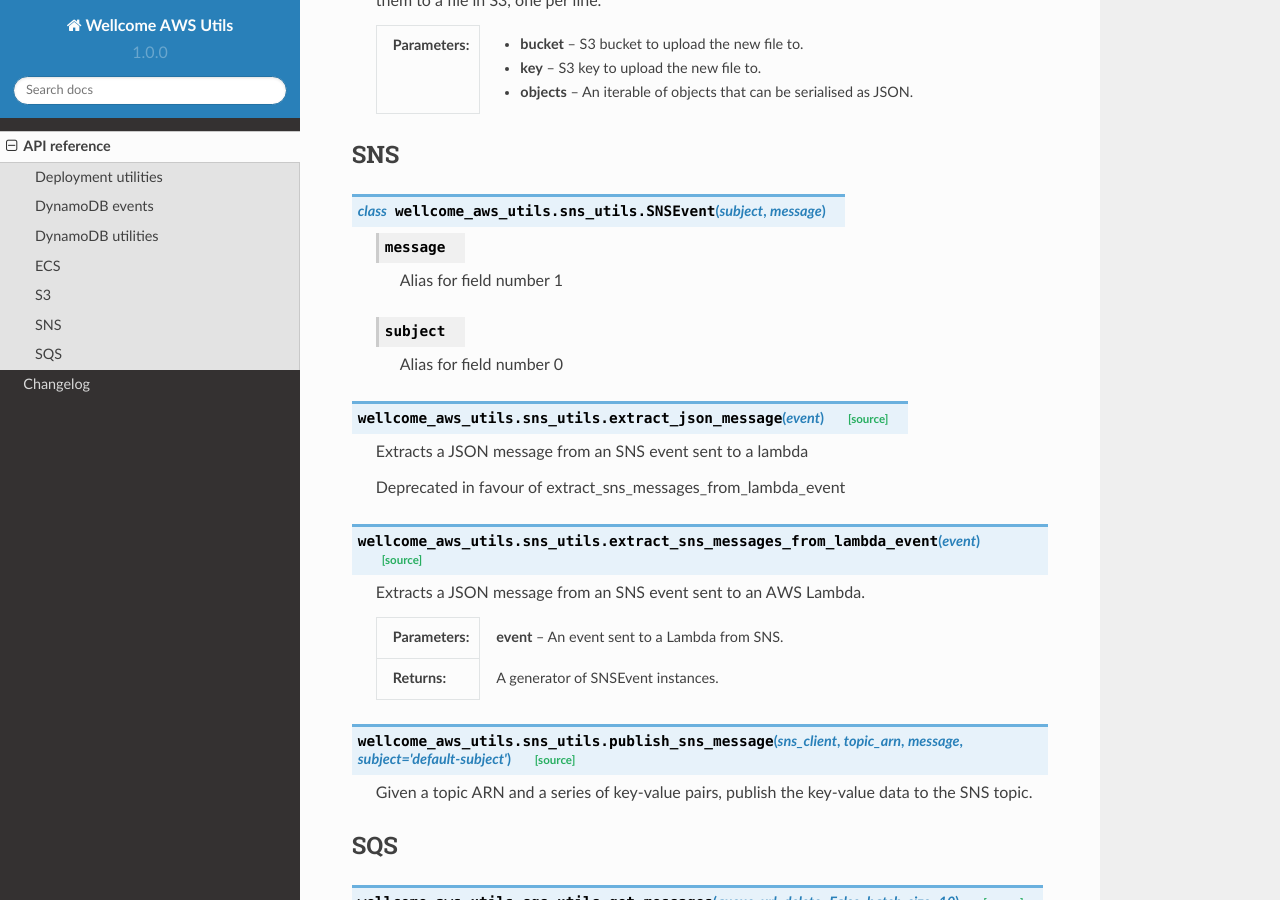
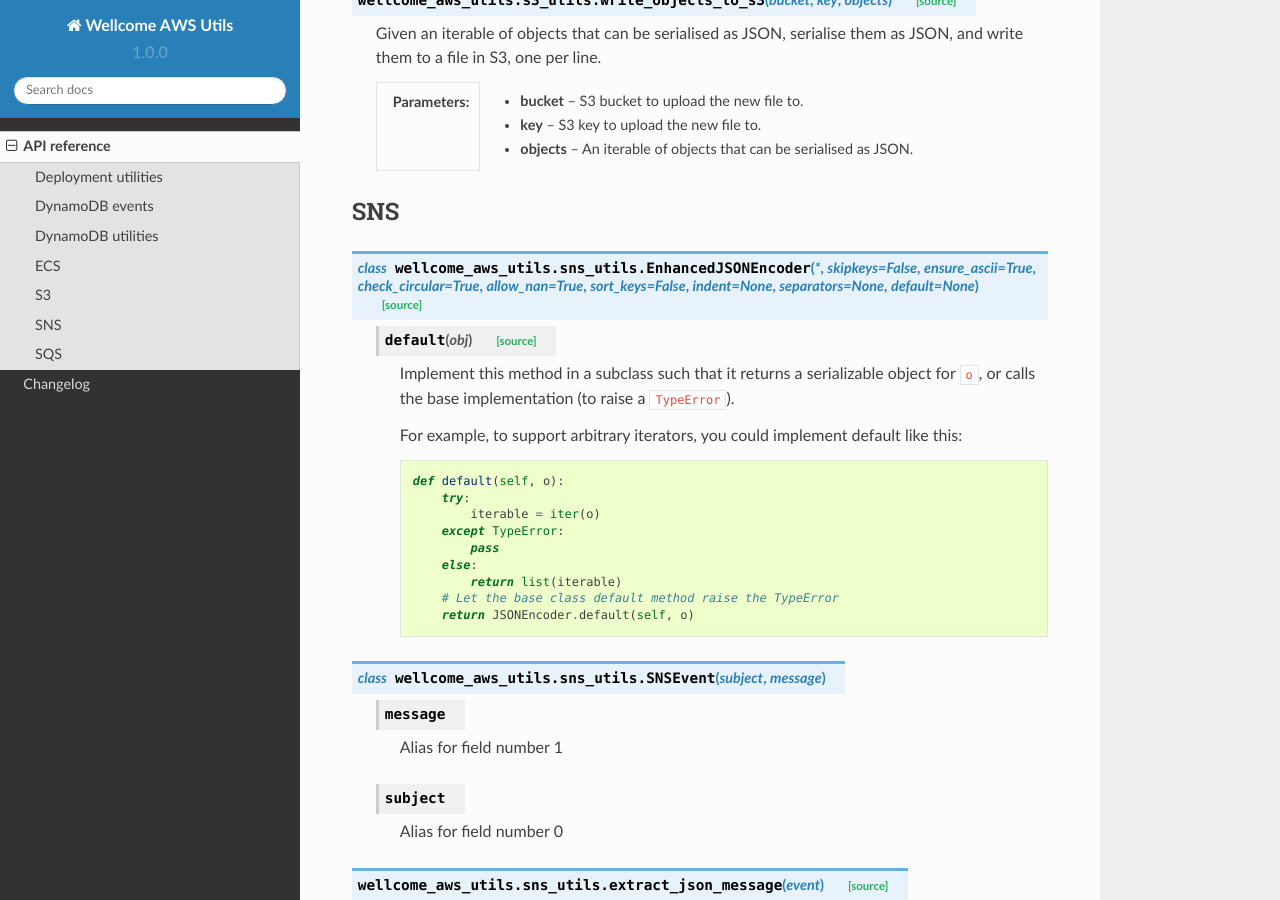
Before and after one commit to wellcomecollection/aws_utils, a Sphinx documentation site: the page built from docs/api.rst, in a window 1280 px wide and 900 px high, scrolled down 3005 px. Built offline with Sphinx 7.4.7 and the Read the Docs theme 2.0.0, drawn with Linux system fonts in a browser that asks for light colours; some of the changed text lies outside the part shown.

Commit message:
API docs (again)

```diff
--- a/docs/api.rst
+++ b/docs/api.rst
@@ -86,6 +86,10 @@
 .. raw:: html
 
     <span id="ecs"></span>
+    <dl class="exception">
+    <dt id="wellcome_aws_utils.ecs_utils.EcsThrottleException">
+    <em class="property">exception </em><code class="descclassname">wellcome_aws_utils.ecs_utils.</code><code class="descname">EcsThrottleException</code><a class="reference internal" href="_modules/wellcome_aws_utils/ecs_utils.html#EcsThrottleException"><span class="viewcode-link">[source]</span></a><a class="headerlink" href="#wellcome_aws_utils.ecs_utils.EcsThrottleException" title="Permalink to this definition">¶</a></dt>
+    <dd></dd></dl>
     <dl class="function">
     <dt id="wellcome_aws_utils.ecs_utils.clone_task_definition">
     <code class="descclassname">wellcome_aws_utils.ecs_utils.</code><code class="descname">clone_task_definition</code><span class="sig-paren">(</span><em>client</em>, <em>task_definition</em><span class="sig-paren">)</span><a class="reference internal" href="_modules/wellcome_aws_utils/ecs_utils.html#clone_task_definition"><span class="viewcode-link">[source]</span></a><a class="headerlink" href="#wellcome_aws_utils.ecs_utils.clone_task_definition" title="Permalink to this definition">¶</a></dt>
@@ -214,6 +218,30 @@
 
     <span id="sns"></span>
     <dl class="class">
+    <dt id="wellcome_aws_utils.sns_utils.EnhancedJSONEncoder">
+    <em class="property">class </em><code class="descclassname">wellcome_aws_utils.sns_utils.</code><code class="descname">EnhancedJSONEncoder</code><span class="sig-paren">(</span><em>*</em>, <em>skipkeys=False</em>, <em>ensure_ascii=True</em>, <em>check_circular=True</em>, <em>allow_nan=True</em>, <em>sort_keys=False</em>, <em>indent=None</em>, <em>separators=None</em>, <em>default=None</em><span class="sig-paren">)</span><a class="reference internal" href="_modules/wellcome_aws_utils/sns_utils.html#EnhancedJSONEncoder"><span class="viewcode-link">[source]</span></a><a class="headerlink" href="#wellcome_aws_utils.sns_utils.EnhancedJSONEncoder" title="Permalink to this definition">¶</a></dt>
+    <dd><dl class="method">
+    <dt id="wellcome_aws_utils.sns_utils.EnhancedJSONEncoder.default">
+    <code class="descname">default</code><span class="sig-paren">(</span><em>obj</em><span class="sig-paren">)</span><a class="reference internal" href="_modules/wellcome_aws_utils/sns_utils.html#EnhancedJSONEncoder.default"><span class="viewcode-link">[source]</span></a><a class="headerlink" href="#wellcome_aws_utils.sns_utils.EnhancedJSONEncoder.default" title="Permalink to this definition">¶</a></dt>
+    <dd><p>Implement this method in a subclass such that it returns
+    a serializable object for <code class="docutils literal notranslate"><span class="pre">o</span></code>, or calls the base implementation
+    (to raise a <code class="docutils literal notranslate"><span class="pre">TypeError</span></code>).</p>
+    <p>For example, to support arbitrary iterators, you could
+    implement default like this:</p>
+    <div class="highlight-default notranslate"><div class="highlight"><pre><span></span><span class="k">def</span> <span class="nf">default</span><span class="p">(</span><span class="bp">self</span><span class="p">,</span> <span class="n">o</span><span class="p">):</span>
+        <span class="k">try</span><span class="p">:</span>
+            <span class="n">iterable</span> <span class="o">=</span> <span class="nb">iter</span><span class="p">(</span><span class="n">o</span><span class="p">)</span>
+        <span class="k">except</span> <span class="ne">TypeError</span><span class="p">:</span>
+            <span class="k">pass</span>
+        <span class="k">else</span><span class="p">:</span>
+            <span class="k">return</span> <span class="nb">list</span><span class="p">(</span><span class="n">iterable</span><span class="p">)</span>
+        <span class="c1"># Let the base class default method raise the TypeError</span>
+        <span class="k">return</span> <span class="n">JSONEncoder</span><span class="o">.</span><span class="n">default</span><span class="p">(</span><span class="bp">self</span><span class="p">,</span> <span class="n">o</span><span class="p">)</span>
+    </pre></div>
+    </div>
+    </dd></dl>
+    </dd></dl>
+    <dl class="class">
     <dt id="wellcome_aws_utils.sns_utils.SNSEvent">
     <em class="property">class </em><code class="descclassname">wellcome_aws_utils.sns_utils.</code><code class="descname">SNSEvent</code><span class="sig-paren">(</span><em>subject</em>, <em>message</em><span class="sig-paren">)</span><a class="headerlink" href="#wellcome_aws_utils.sns_utils.SNSEvent" title="Permalink to this definition">¶</a></dt>
     <dd><dl class="attribute">
@@ -264,6 +292,6 @@
     <dl class="function">
     <dt id="wellcome_aws_utils.sqs_utils.get_messages">
     <code class="descclassname">wellcome_aws_utils.sqs_utils.</code><code class="descname">get_messages</code><span class="sig-paren">(</span><em>queue_url</em>, <em>delete=False</em>, <em>batch_size=10</em><span class="sig-paren">)</span><a class="reference internal" href="_modules/wellcome_aws_utils/sqs_utils.html#get_messages"><span class="viewcode-link">[source]</span></a><a class="headerlink" href="#wellcome_aws_utils.sqs_utils.get_messages" title="Permalink to this definition">¶</a></dt>
-    <dd><p>Gets messages from an SQS queue.  If <code class="docutils literal"><span class="pre">delete</span></code> is True, the
+    <dd><p>Gets messages from an SQS queue.  If <code class="docutils literal notranslate"><span class="pre">delete</span></code> is True, the
     messages are also deleted after they’ve been read.</p>
     </dd></dl>
```
